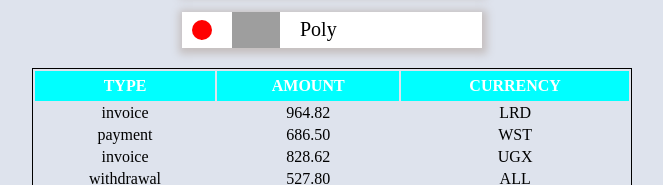
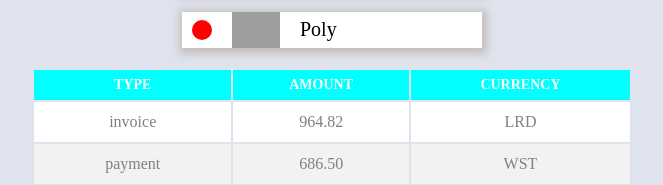
Before and after one commit to artyomakulov/goit-react-hw-01-components, a React (Create React App) app: page / in a window 1280 px wide. Shown: the part 767-952 px from the top of the page, without its empty margins (308-971 px from the left). Built offline with nearby package versions, Linux system fonts and the light colour scheme; grey boxes are pictures that could not be loaded.

Commit message:
4th finish

```diff
--- a/src/components/TransactionHistory/TransactionHistory.jsx
+++ b/src/components/TransactionHistory/TransactionHistory.jsx
@@ -15,7 +15,7 @@ export default function TransactionHistory( {items} ) {
   <tbody>
   {items.map(({ id, type, amount, currency}) => {
     return (
-    <tr key={id}>
+    <tr key={id} className={css.transLine}>
       <td>{type}</td>
       <td>{amount}</td>
       <td>{currency}</td>
--- a/src/components/TransactionHistory/TransactionHistory.module.css
+++ b/src/components/TransactionHistory/TransactionHistory.module.css
@@ -1,13 +1,26 @@
 .transaction_history {
     width: 600px;
     margin: 20px auto;
-    border: 1px solid black;
     text-align: center;
 }
 
 .transHead {
     height: 30px;
+    font-size: 14px;
     text-transform: uppercase;
     background-color: aqua;
     color: #fff
 }
+
+.transLine {
+    height: 40px;
+    color: grey;
+  }
+
+  .transLine:nth-child(n + 1) {
+    background-color: #f2f2f2;
+  }
+
+  .transLine:nth-child(2n + 1) {
+    background-color: #fff;
+  }
```
